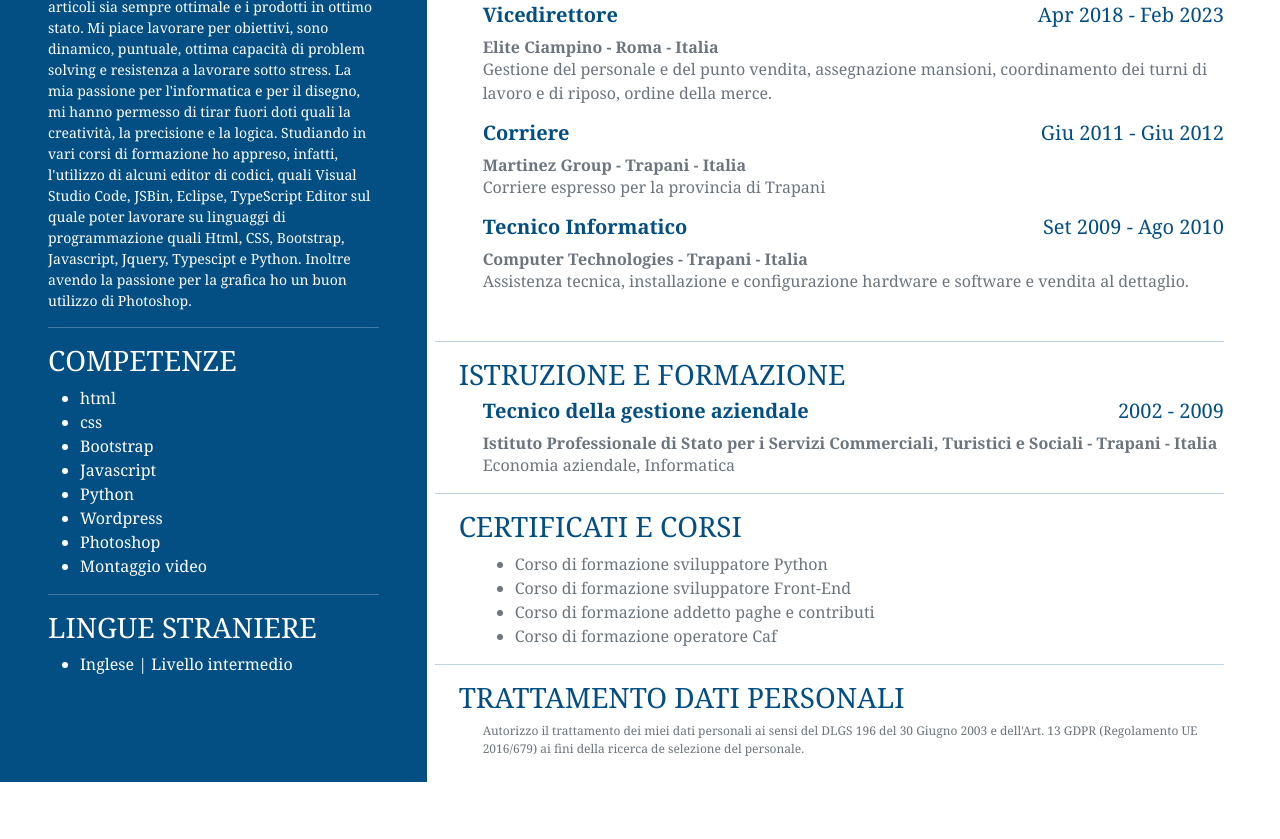
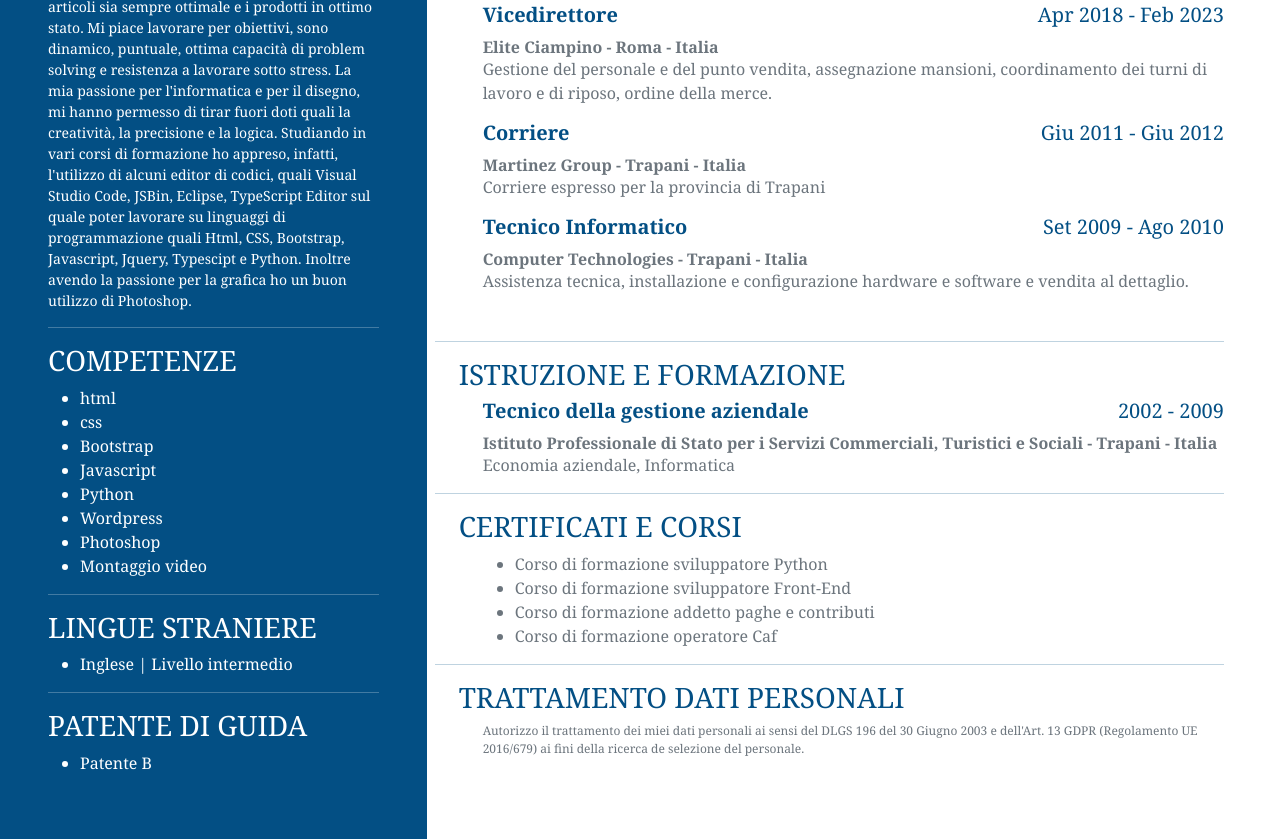
Before and after one commit to vincecatania88/curriculum_vitae, a plain HTML site: page index.html in a window 1280 px wide. Shown: the part 552-1391 px from the top of the page. Before the commit the page ends 1334 px from the top, so only its background shows below. Drawn offline with nearby package versions, Linux system fonts and the light colour scheme.

Commit message:
vers.4
aggiunta sezione patenti

```diff
--- a/index.html
+++ b/index.html
@@ -41,6 +41,11 @@
             <h3>LINGUE STRANIERE</h3>
             <ul>
                 <li>Inglese | Livello intermedio</li>
+            </ul>
+            <hr>
+            <h3>PATENTE DI GUIDA</h3>
+            <ul>
+                <li>Patente B</li>
             </ul>
         </div>
 	</div>
```
